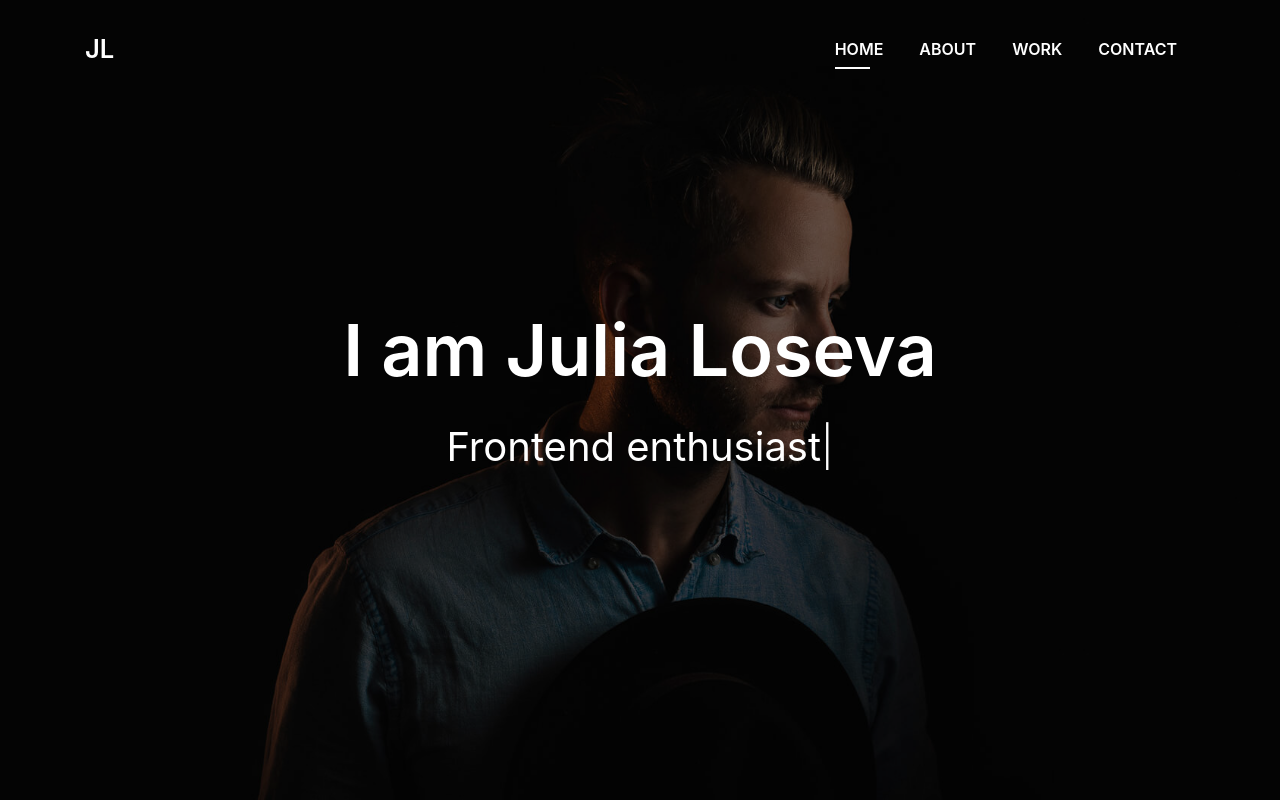
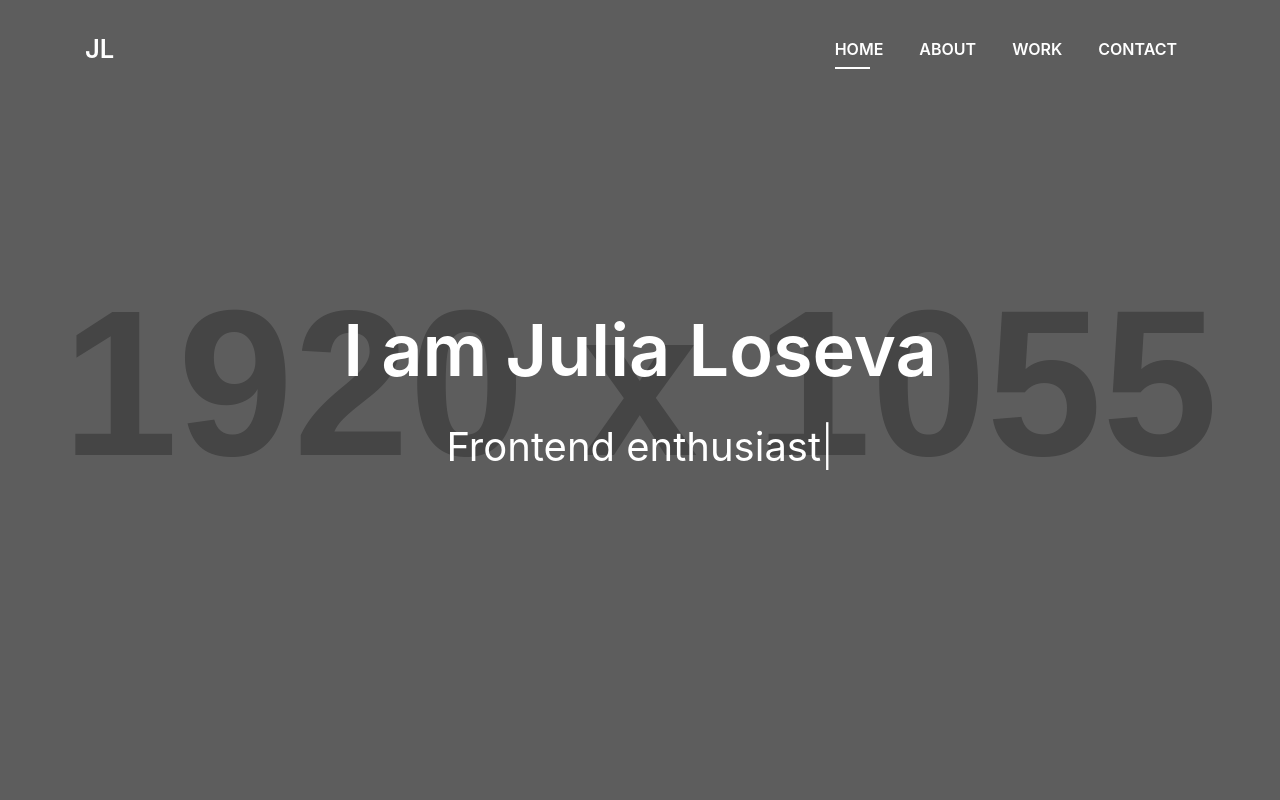
Before and after one commit to julialoseva/julialoseva.github.io, a plain HTML site: page index.html in a window 1280 px wide. Shown: the top 800 px of the page. Drawn offline with nearby package versions, Linux system fonts and the light colour scheme; placeholder pictures from the web are drawn by us; files whose address does not match are found by name.

Commit message:
Update index.html

```diff
--- a/index.html
+++ b/index.html
@@ -64,7 +64,7 @@
     <!--/ Nav End /-->
 
     <!--/ Intro Skew Star /-->
-    <div id="home" class="intro route bg-image" style="background-image: url(img/intro-bg.jpg)" v-if="sections.home.available">
+    <div id="home" class="intro route bg-image" style="background-image: url(https://via.placeholder.com/1920x1055/000/fff?text=%20)" v-if="sections.home.available">
       <div class="overlay-itro"></div>
       <div class="intro-content display-table">
         <div class="table-cell">
```
